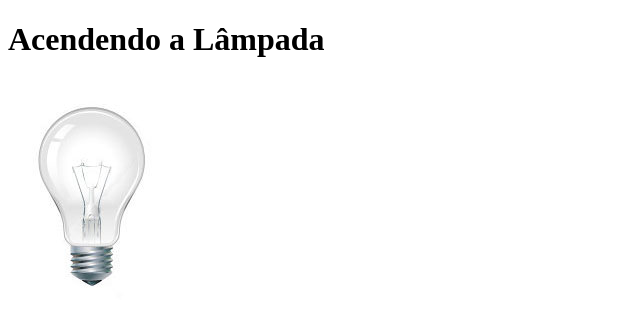
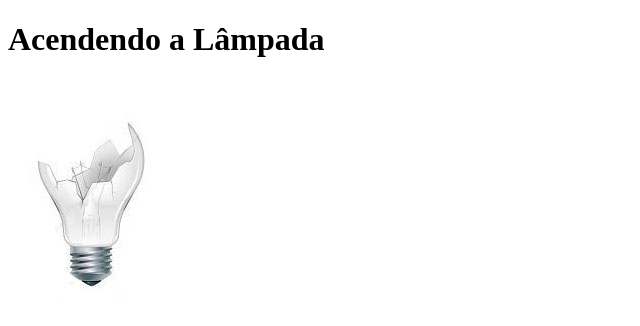
Before and after one commit to lucasportella/learning-html5-css, a plain HTML site: page projeto-glass-html5/lampada.html in a window 1280 px wide. Both pictures are taken after a click on the picture 92 px from the left and 189 px from the top of the page. Shown: the whole page, without its empty margins (0-640 px from the left). Drawn offline with Linux system fonts and the light colour scheme.

Commit message:
lamp working

```diff
--- a/projeto-glass-html5/lampada.html
+++ b/projeto-glass-html5/lampada.html
@@ -7,21 +7,28 @@
 </head>
 <body>
     <h1>Acendendo a Lâmpada</h1>
-    <img id="lampada" src="_imagens/lampada-apagada.jpg" alt="imagem de lâmpada apagada" onmousemove="acenderLampada()" onmouseout="apagarLampada()" onclick="quebrarLampada()">
+    <img id="lampada" src="_imagens/lampada-apagada.jpg" alt="imagem de lâmpada apagada" onmousemove="funcaoLampada(1)" onmouseout="funcaoLampada(2)" onclick="funcaoLampada(3)">
     <script>
         var verificadorLampadaQuebrada = false
-        function acenderLampada() {
+        function funcaoLampada(tipo) {
+            if (tipo === 1) {
             arquivo = "_imagens/lampada-acesa.jpg";
+            }
+            if (tipo === 2) {
+            arquivo = "_imagens/lampada-apagada.jpg";
+            }
+            if (tipo === 3) {
+            arquivo = "_imagens/lampada-quebrada.jpg";
+            }
+            if (verificadorLampadaQuebrada === false) {
+                window.document.getElementById("lampada").src = arquivo;
+            if (tipo === 3) {
+            verificadorLampadaQuebrada = true;
+            }
         }
-        function apagarLampada() {
-            arquivo = "_imagens/lampada-apagada.jpg"
-        }
-        function quebrarLampada() {
-           arquivo = "_imagens/lampada-quebrada.jpg" }
+    }
 
-           if (verificadorLampadaQuebrada === false) {
-            document.getElementById("lampada").src = arquivo;
-        }
+
 
     </script>
 </body>
```
